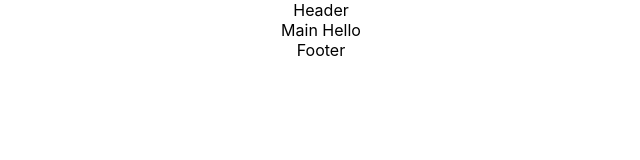
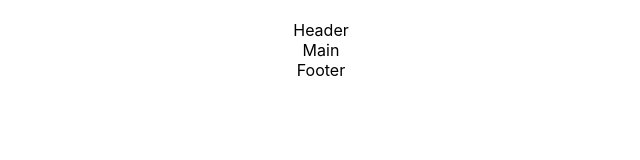
Before and after one commit to MariaSarbaj/imta, a React (Create React App) app in the folder imta-app/: page / in a window 1280 px wide. Shown: the top 160 px of the page, without its empty margins (319-959 px from the left). Built offline with nearby package versions, Linux system fonts and the light colour scheme.

Commit message:
Logo and Header Created

```diff
--- /dev/null
+++ b/imta-app/src/Components/Logo/Logo.js
@@ -0,0 +1,14 @@
+import React from 'react';
+
+const Logo = props => {
+  return (
+   <div>
+       <a className={"header__logo-link"} href="/#">
+            <img  className={"header__logo"} src="" alt=""/>
+       </a>
+   </div>
+  );
+ }
+
+
+export default Logo;
--- a/imta-app/src/Data/DataRu.js
+++ b/imta-app/src/Data/DataRu.js
@@ -1,4 +1,4 @@
 export const DataRu = {
-    main: "Hello",
+    Logo: "Hello",
     test: "Hello Test"
 }
--- a/imta-app/src/Layout/RU/MainPageRU/HeaderRU/HeaderRU.js
+++ b/imta-app/src/Layout/RU/MainPageRU/HeaderRU/HeaderRU.js
@@ -1,8 +1,10 @@
 import React from 'react';
+import Logo from "../../../../Components/Logo/Logo";
 
 const HeaderRu = () => {
   return (
-   <div>
+   <div className={'header'}>
+       <Logo/>
     Header
    </div>
   );
```
Also changed, not shown: 1 other file (tests, documents, lock files or other folders).
